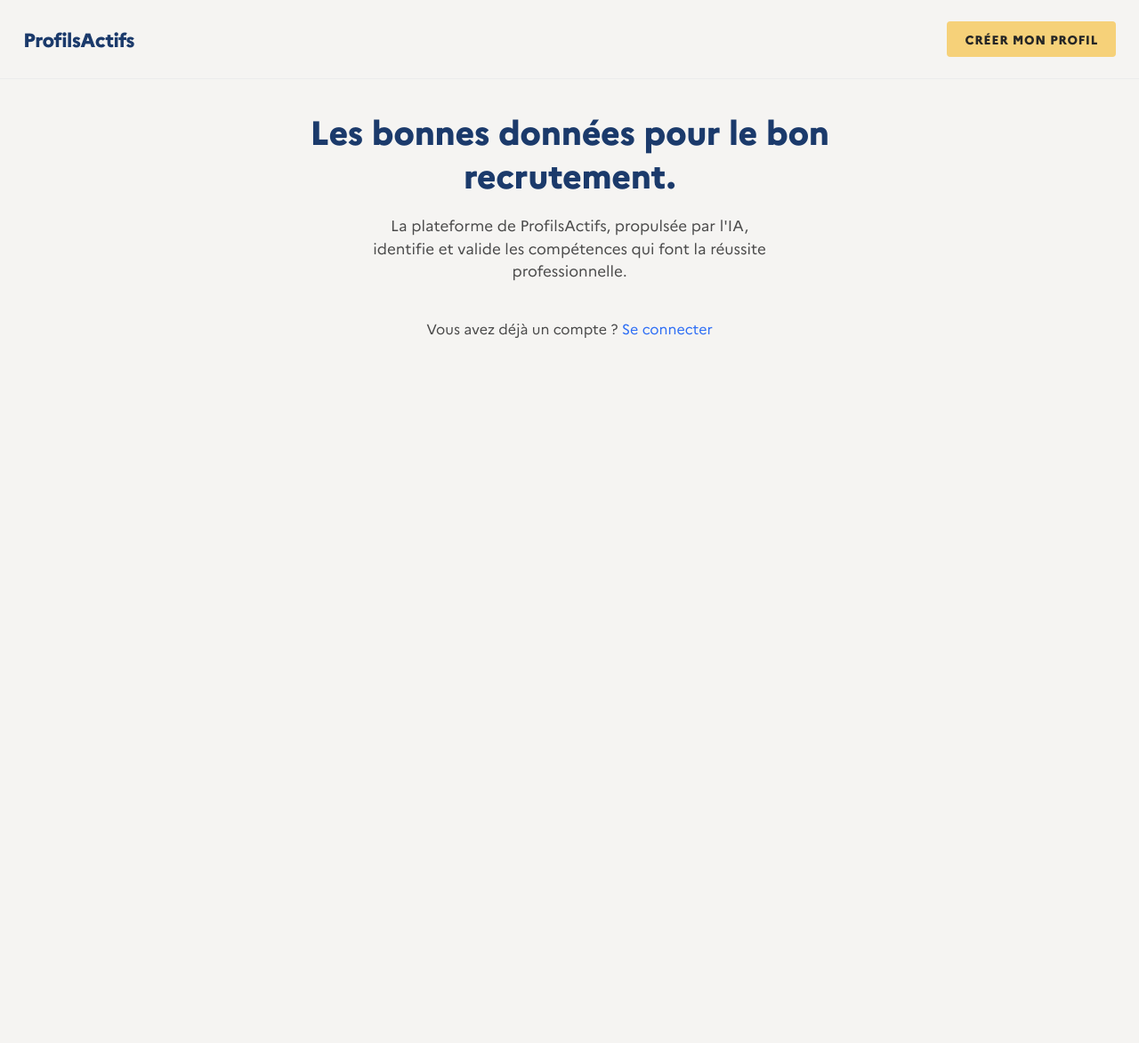
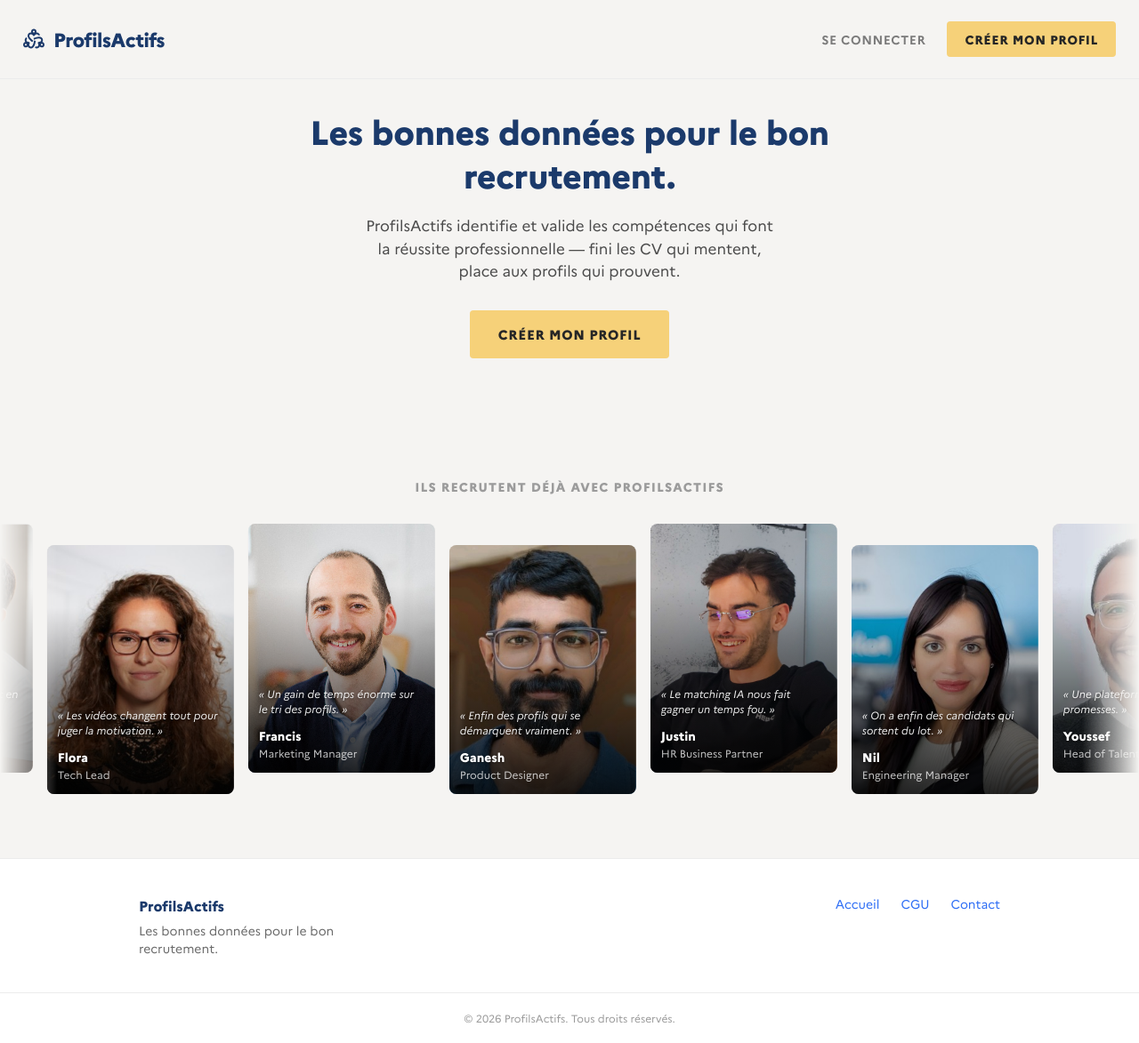
Before and after one commit to YknotTYD/ProfilsActifsTemp, a Django app: page / in a window 1280 px wide. Shown: the whole page at 89% size. Before the commit the page ends 380 px from the top, so only its background shows below. Run offline with Django 4.2, Linux system fonts and the light colour scheme; data that the repository does not hold is empty; style sheets or scripts are compiled from the project's sources.

Commit message:
Add testimonial template for home page

```diff
--- a/templates/main.html
+++ b/templates/main.html
@@ -1,21 +1,30 @@
 {% load static %}
 
-<!DOCTYPE html>
+<!doctype html>
 <html lang="fr">
   <head>
-    <meta charset="UTF-8">
-    <meta name="viewport" content="width=device-width, initial-scale=1.0">
+    <meta charset="UTF-8" />
+    <meta name="viewport" content="width=device-width, initial-scale=1.0" />
     <title>ProfilsActifs</title>
-    <link rel="preconnect" href="https://fonts.googleapis.com">
-    <link href="https://fonts.googleapis.com/css2?family=Spectral:wght@400;500;600;700&family=Spectral:ital@1&family=Montserrat:wght@400;500;600;700&display=swap" rel="stylesheet">
-    <link rel="stylesheet" href="{% static 'style.css' %}">
-    <meta name="csrf-token" content="{{ csrf_token }}">
+    <link rel="preconnect" href="https://fonts.googleapis.com" />
+    <link
+      href="https://fonts.googleapis.com/css2?family=Spectral:wght@400;500;600;700&family=Spectral:ital@1&family=Montserrat:wght@400;500;600;700&display=swap"
+      rel="stylesheet"
+    />
+    <link rel="stylesheet" href="{% static 'style.css' %}" />
+    <meta name="csrf-token" content="{{ csrf_token }}" />
   </head>
   <body>
     <div class="brand-header">
+      <a href="/" class="brand-link">
+        <img src="{% static 'logo.svg' %}" alt="" width="24" height="24" />
         <span class="wordmark">ProfilsActifs</span>
+      </a>
       {% if not user.is_authenticated %}
+      <div class="flex items-center gap-6">
+        <a href="/login/" class="btn-ghost">SE CONNECTER</a>
         <a href="/register/" class="btn-primary-sm">CRÉER MON PROFIL</a>
+      </div>
       {% endif %}
     </div>
 
@@ -26,16 +35,28 @@
         <p class="text-center text-[#4a4a4a]">Vous êtes {{ role }}.</p>
 
         {% if role == "JobSeeker" %}
-                    <form method="post" action="/api/upload/video/?camefrom=/" class="grid gap-[14px] mt-[14px]">
+        <form
+          method="post"
+          action="/api/upload/video/?camefrom=/"
+          class="grid gap-[14px] mt-[14px]"
+        >
           {% csrf_token %}
           <div class="field">
-                            <input id="video-url" name="url" placeholder=" " autocomplete="off" required class="peer field-input">
-                            <label for="video-url" class="field-label">URL de votre vidéo de présentation</label>
+            <input
+              id="video-url"
+              name="url"
+              placeholder=" "
+              autocomplete="off"
+              required
+              class="peer field-input"
+            />
+            <label for="video-url" class="field-label"
+              >URL de votre vidéo de présentation</label
+            >
           </div>
           <button type="submit" class="btn-primary">UPLOADER</button>
         </form>
-                {% elif role == "Recruiter" %}
-                    {% if videos_ld %}
+        {% elif role == "Recruiter" %} {% if videos_ld %}
         <div class="feed mt-5">
           {% for vid, liked, disliked in videos_ld %}
           <div class="feed-item">
@@ -43,19 +64,26 @@
               src="{{ vid.url }}?autoplay=1&mute=1&playsinline=1&controls=0"
               referrerpolicy="strict-origin-when-cross-origin"
               allow="autoplay; encrypted-media"
-                                        allowfullscreen>
+              allowfullscreen
+            >
             </iframe>
             <div class="feed-caption">
               <strong>@{{ vid.user }}</strong>
             </div>
             <div class="feed-actions">
-                                        <button class="feed-react-btn react-btn {% if liked %}is-active-like{% endif %}"
-                                            data-video-id="{{ vid.id }}" data-reaction="like">
+              <button
+                class="feed-react-btn react-btn {% if liked %}is-active-like{% endif %}"
+                data-video-id="{{ vid.id }}"
+                data-reaction="like"
+              >
                 <span class="feed-react-icon">👍</span>
                 <span>{{ vid.likes }}</span>
               </button>
-                                        <button class="feed-react-btn react-btn {% if disliked %}is-active-dislike{% endif %}"
-                                            data-video-id="{{ vid.id }}" data-reaction="dislike">
+              <button
+                class="feed-react-btn react-btn {% if disliked %}is-active-dislike{% endif %}"
+                data-video-id="{{ vid.id }}"
+                data-reaction="dislike"
+              >
                 <span class="feed-react-icon">👎</span>
                 <span>{{ vid.dislikes }}</span>
               </button>
@@ -64,41 +92,99 @@
           {% endfor %}
         </div>
         {% else %}
-                        <p class="text-center text-[#4a4a4a] mt-5">Aucune vidéo pour le moment.</p>
-                    {% endif %}
-                {% endif %}
+        <p class="text-center text-[#4a4a4a] mt-5">
+          Aucune vidéo pour le moment.
+        </p>
+        {% endif %} {% endif %}
 
         <div class="foot">
-                    <button type="button" onclick="document.getElementById('logout-modal').style.display='flex'" class="link-btn">Se déconnecter</button>
+          <button
+            type="button"
+            onclick="
+              document.getElementById('logout-modal').style.display = 'flex'
+            "
+            class="link-btn"
+          >
+            Se déconnecter
+          </button>
         </div>
       </div>
     </div>
 
     <div id="logout-modal" class="modal-overlay">
       <div class="modal-card">
-                <h2 class="font-title font-extrabold text-2xl text-primary">Déconnexion</h2>
-                <p class="mt-4 text-[17px] text-text">Êtes-vous sûr de vouloir vous déconnecter ?</p>
+        <h2 class="font-title font-extrabold text-2xl text-primary">
+          Déconnexion
+        </h2>
+        <p class="mt-4 text-[17px] text-text">
+          Êtes-vous sûr de vouloir vous déconnecter ?
+        </p>
         <div class="mt-8 flex items-center justify-end gap-6">
-                    <button type="button" onclick="document.getElementById('logout-modal').style.display='none'" class="btn-ghost">ANNULER</button>
-                    <a href="/logout" class="btn-primary-sm px-6 py-3 text-sm">SE DÉCONNECTER</a>
+          <button
+            type="button"
+            onclick="
+              document.getElementById('logout-modal').style.display = 'none'
+            "
+            class="btn-ghost"
+          >
+            ANNULER
+          </button>
+          <a href="/logout" class="btn-primary-sm px-6 py-3 text-sm"
+            >SE DÉCONNECTER</a
+          >
         </div>
       </div>
     </div>
     {% else %}
     <div class="home-hero">
       <h1 class="hero-title">Les bonnes données pour le bon recrutement.</h1>
-            <p class="hero-subtitle">La plateforme de ProfilsActifs, propulsée par l'IA, identifie et valide les compétences qui font la réussite professionnelle.</p>
+      <p class="hero-subtitle">
+        ProfilsActifs identifie et valide les compétences qui font la réussite
+        professionnelle — fini les CV qui mentent, place aux profils qui
+        prouvent.
+      </p>
 
-            <div class="max-w-[520px] mx-auto mt-10">
-                <div class="text-base text-[#4a4a4a]">Vous avez déjà un compte ? <a href="/login/">Se connecter</a></div>
+      <div class="hero-cta-row">
+        <a href="/register/" class="btn-primary">CRÉER MON PROFIL</a>
+      </div>
+    </div>
+
+    <p class="hero-proof-label text-center">
+      Ils recrutent déjà avec ProfilsActifs
+    </p>
+    <div class="testimonial-viewport">
+      <!-- prettier-ignore -->
+      <div class="testimonial-track">
+        {% include "partials/_testimonials.html" %}{% include "partials/_testimonials.html" %}
       </div>
     </div>
     {% endif %}
 
+    <footer class="site-footer">
+      <div class="site-footer-inner">
+        <div>
+          <div class="site-footer-brand">ProfilsActifs</div>
+          <p class="site-footer-tagline">
+            Les bonnes données pour le bon recrutement.
+          </p>
+        </div>
+        <div class="site-footer-links">
+          <a href="/">Accueil</a>
+          <a href="/cgu/">CGU</a>
+          <a href="mailto:contact@profilsactifs.fr">Contact</a>
+        </div>
+      </div>
+      <div class="site-footer-bottom">
+        © {% now "Y" %} ProfilsActifs. Tous droits réservés.
+      </div>
+    </footer>
+
     <script>
-const csrftoken = document.querySelector('meta[name="csrf-token"]').content;
+      const csrftoken = document.querySelector(
+        'meta[name="csrf-token"]',
+      ).content;
 
-document.querySelectorAll('.react-btn').forEach(btn => {
+      document.querySelectorAll('.react-btn').forEach((btn) => {
         btn.addEventListener('click', () => {
           fetch('/api/react/', {
             method: 'POST',
@@ -112,7 +198,7 @@ document.querySelectorAll('.react-btn').forEach(btn => {
             }),
           })
             .then(() => window.location.reload())
-        .catch(err => console.error(err));
+            .catch((err) => console.error(err));
         });
       });
     </script>
--- /dev/null
+++ b/templates/partials/_testimonials.html
@@ -0,0 +1,50 @@
+{% load static %}
+<div class="testimonial-card">
+  <img class="testimonial-photo" src="{% static 'testimonials/adrien.png' %}" alt="Adrien" loading="lazy" />
+  <div class="testimonial-overlay"></div>
+  <p class="testimonial-quote">« On a trouvé notre alternant en 3 jours. »</p>
+  <div class="testimonial-name">Adrien</div>
+  <div class="testimonial-role">Talent Manager</div>
+</div>
+<div class="testimonial-card">
+  <img class="testimonial-photo" src="{% static 'testimonials/flora.jpeg' %}" alt="Flora" loading="lazy" />
+  <div class="testimonial-overlay"></div>
+  <p class="testimonial-quote">« Les vidéos changent tout pour juger la motivation. »</p>
+  <div class="testimonial-name">Flora</div>
+  <div class="testimonial-role">Tech Lead</div>
+</div>
+<div class="testimonial-card">
+  <img class="testimonial-photo" src="{% static 'testimonials/francis.jpeg' %}" alt="Francis" loading="lazy" />
+  <div class="testimonial-overlay"></div>
+  <p class="testimonial-quote">« Un gain de temps énorme sur le tri des profils. »</p>
+  <div class="testimonial-name">Francis</div>
+  <div class="testimonial-role">Marketing Manager</div>
+</div>
+<div class="testimonial-card">
+  <img class="testimonial-photo" src="{% static 'testimonials/ganesh.jpeg' %}" alt="Ganesh" loading="lazy" />
+  <div class="testimonial-overlay"></div>
+  <p class="testimonial-quote">« Enfin des profils qui se démarquent vraiment. »</p>
+  <div class="testimonial-name">Ganesh</div>
+  <div class="testimonial-role">Product Designer</div>
+</div>
+<div class="testimonial-card">
+  <img class="testimonial-photo" src="{% static 'testimonials/justin.png' %}" alt="Justin" loading="lazy" />
+  <div class="testimonial-overlay"></div>
+  <p class="testimonial-quote">« Le matching IA nous fait gagner un temps fou. »</p>
+  <div class="testimonial-name">Justin</div>
+  <div class="testimonial-role">HR Business Partner</div>
+</div>
+<div class="testimonial-card">
+  <img class="testimonial-photo" src="{% static 'testimonials/nil.jpeg' %}" alt="Nil" loading="lazy" />
+  <div class="testimonial-overlay"></div>
+  <p class="testimonial-quote">« On a enfin des candidats qui sortent du lot. »</p>
+  <div class="testimonial-name">Nil</div>
+  <div class="testimonial-role">Engineering Manager</div>
+</div>
+<div class="testimonial-card">
+  <img class="testimonial-photo" src="{% static 'testimonials/youssef.jpeg' %}" alt="Youssef" loading="lazy" />
+  <div class="testimonial-overlay"></div>
+  <p class="testimonial-quote">« Une plateforme qui tient ses promesses. »</p>
+  <div class="testimonial-name">Youssef</div>
+  <div class="testimonial-role">Head of Talent</div>
+</div>
```
Also changed, not shown: templates/certification.html (+6 -7 lines), templates/cgu.html (added, +115 -0 lines), templates/login.html (+6 -1 lines), templates/register.html (+6 -1 lines). Lines whose indentation alone changed are shown as unchanged.
